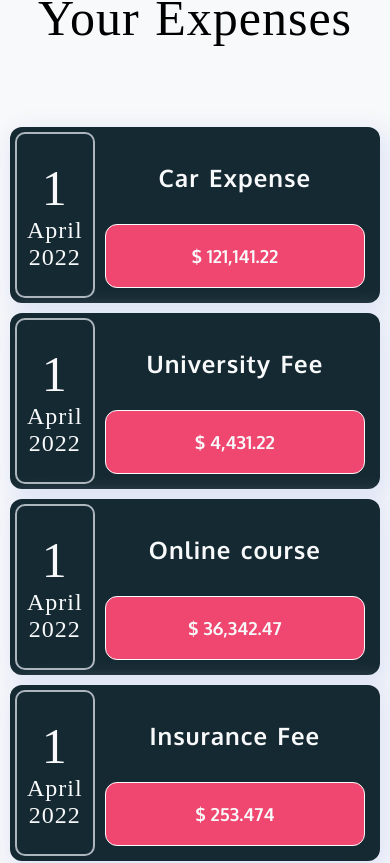
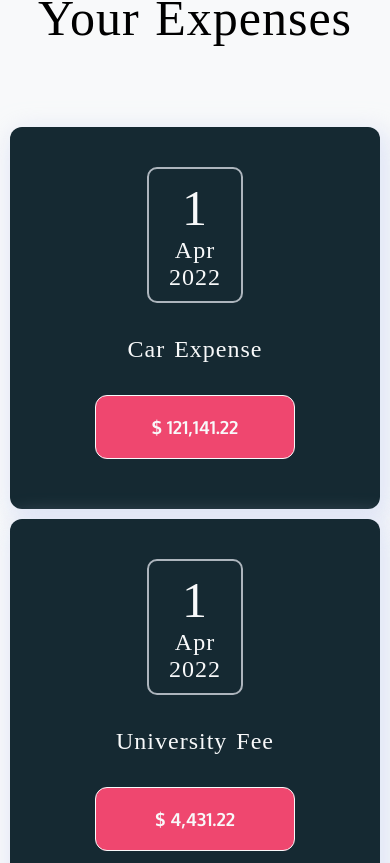
Before and after one commit to AyeshaMunawar-profile/expense-management-system, a React (Create React App) app: page / in a window 390 px wide. Shown: the part 1055-1918 px from the top of the page. Built offline with nearby package versions, Linux system fonts and the light colour scheme; a web font is replaced by a local one.

Commit message:
EMS> Refactor code
EMS> Refactor code

```diff
--- /dev/null
+++ b/src/Components/DateBox/DateBox.css
@@ -0,0 +1,12 @@
+
+.expense-date {
+    display: flex;
+    flex-direction: column;
+    flex-wrap: nowrap;
+    justify-content: center;
+    align-items: center;
+    color: var(--color-white-0);
+    padding: 1rem 2rem;
+    border: 2px solid var(--color-grey--1);
+    border-radius: 1rem;
+}
--- /dev/null
+++ b/src/Components/DateBox/DateBox.js
@@ -0,0 +1,16 @@
+import React from 'react';
+import "./DateBox.css"
+function DateBox({date}) {
+    const day = date.getDay().toLocaleString('en-US', {day: "2-digit"});
+    const month = date.toLocaleString('en-US', {month: 'short'});
+    const year = date.getFullYear();
+    return (
+        <div className="expense-date">
+            <h1 className="date-text paragraph heading">{day}</h1>
+            <h3 className="date-text paragraph heading">{month}</h3>
+            <h3 className="date-text paragraph heading">{year}</h3>
+        </div>
+    );
+}
+
+export default DateBox;
--- a/src/Components/ExpenseItem/ExpenseItem.css
+++ b/src/Components/ExpenseItem/ExpenseItem.css
@@ -36,18 +36,6 @@
     color: var(--color-white-0);
 }
 
-.expense-date {
-    display: flex;
-    flex-direction: column;
-    flex-wrap: nowrap;
-    justify-content: center;
-    align-items: center;
-    color: var(--color-white-0);
-    padding: 1rem;
-    border: 2px solid var(--color-grey--1);
-    border-radius: 1rem;
-}
-
 .expense-item__price {
     min-width: 20rem;
     background-color: var(--color-pink-0);
@@ -55,6 +43,7 @@
     padding: 0.5rem;
     border-radius: 12px;
     align-self: stretch;
+    justify-self: center;
     justify-self: center;
     display: flex;
     flex-flow: column nowrap;
@@ -70,6 +59,11 @@
 }
 
 @media (max-width: 580px) {
+    .expense-item{
+        flex-flow: column nowrap;
+        align-items: center;
+        padding: 4rem 0;
+    }
     .expense-item__description {
         flex-direction: column;
         flex-wrap: nowrap;
--- a/src/Components/ExpenseItem/ExpenseItem.js
+++ b/src/Components/ExpenseItem/ExpenseItem.js
@@ -1,20 +1,15 @@
 import React from 'react';
 import "./ExpenseItem.css"
+import DateBox from "../DateBox/DateBox";
 
 function ExpenseItem(props) {
     const {date, expenseTitle, amount} = props;
-    const day = date.getDay().toLocaleString();
-    const month = date.toLocaleString('default', {month: 'long'});
-    const year = date.getFullYear().toString();
+
     return (
         <div className="expense-item">
-            <div className="expense-date">
-                <h1 className="date-text paragraph heading">{day}</h1>
-                <h3 className="date-text paragraph heading">{month}</h3>
-                <h3 className="date-text paragraph heading">{year}</h3>
-            </div>
+            <DateBox date={date}/>
             <div className="expense-item__description">
-                <div className="expense-item__title heading"><h3>{expenseTitle}</h3></div>
+                <div className="expense-item__title"><h3 className="heading">{expenseTitle}</h3></div>
                 <div className="paragraph expense-item__price"><h3>{`$ ${amount.toLocaleString()}`}</h3></div>
             </div>
         </div>
```
